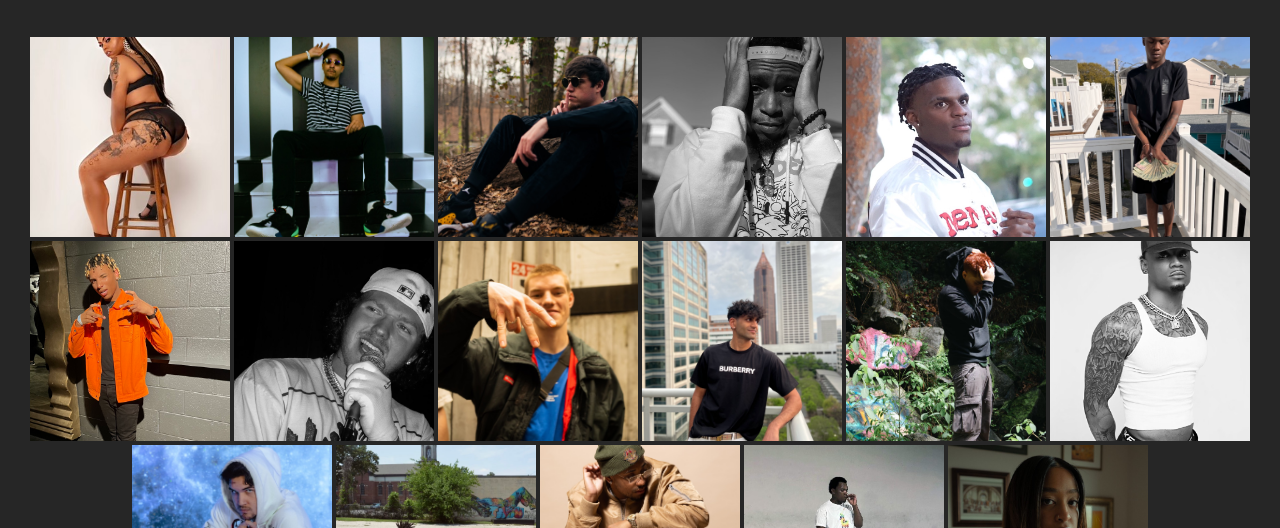
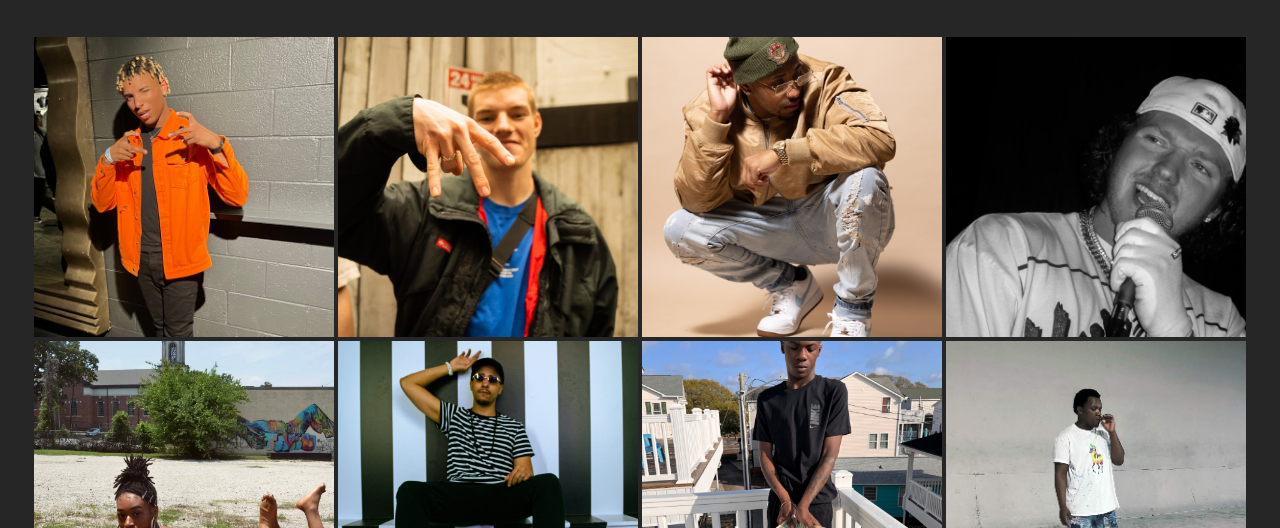
Before and after one commit to liamfernandez/RaggstarRecords, an Astro site: page /discography in a window 1280 px wide. Shown: the part 272-800 px from the top of the page. Built offline with nearby package versions, Linux system fonts and the light colour scheme; Astro itself is replaced by a stand-in of ours; a web font is replaced by a local one.

Commit message:
Update component for client list.
Add random order on each page load. Make pictures/cards for each artist bigger

```diff
--- a/src/components/DiscographyContainer.tsx
+++ b/src/components/DiscographyContainer.tsx
@@ -2,8 +2,8 @@ import type { JSX } from 'preact/jsx-runtime';
 import "./styles.css"
 
 export default function DiscographyContainer(): JSX.Element {
-    const artists = ['Candi', 'Cee The Scholar', 'Fearless J', 'Gifted', 'HBK Dolo', 'K5', 'Ken Doll', 'Linko',
-     'Morgen', 'NL Preet', 'Rojo', 'Roman Xzavier', 'Shoda', 'Tay', 'Vernell', 'YG', 'Yung Yana']
+    const artists = shuffle(['Candi', 'Cee The Scholar', 'Fearless J', 'Gifted', 'HBK Dolo', 'K5', 'Ken Doll', 'Linko',
+     'Morgen', 'NL Preet', 'Rojo', 'Roman Xzavier', 'Shoda', 'Tay', 'Vernell', 'YG', 'Yung Yana'])
 
      console.log(artists[1].split(` `).join(''))
 
@@ -13,7 +13,7 @@ export default function DiscographyContainer(): JSX.Element {
                 {artists.map((name) => {
                     return(
                         <button class={`image-container`}>
-                            <img src={`../artists/${name.split(` `).join('')}.jpeg`} class={` object-cover h-[200px] w-[200px]`} />
+                            <img src={`../artists/${name.split(` `).join('')}.jpeg`} class={` object-cover h-[300px] w-[300px]`} />
                             <div class={`overlay`}>
                                 <p class={'mt-[47%] text-white'}>{name}</p>
                             </div>
```
